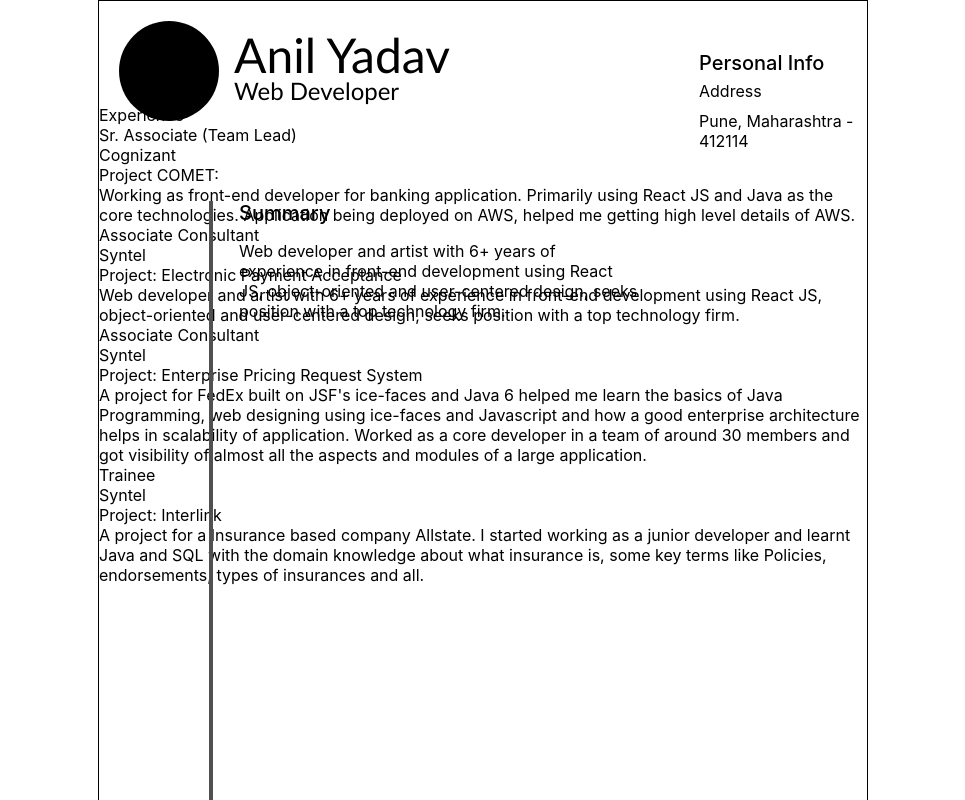
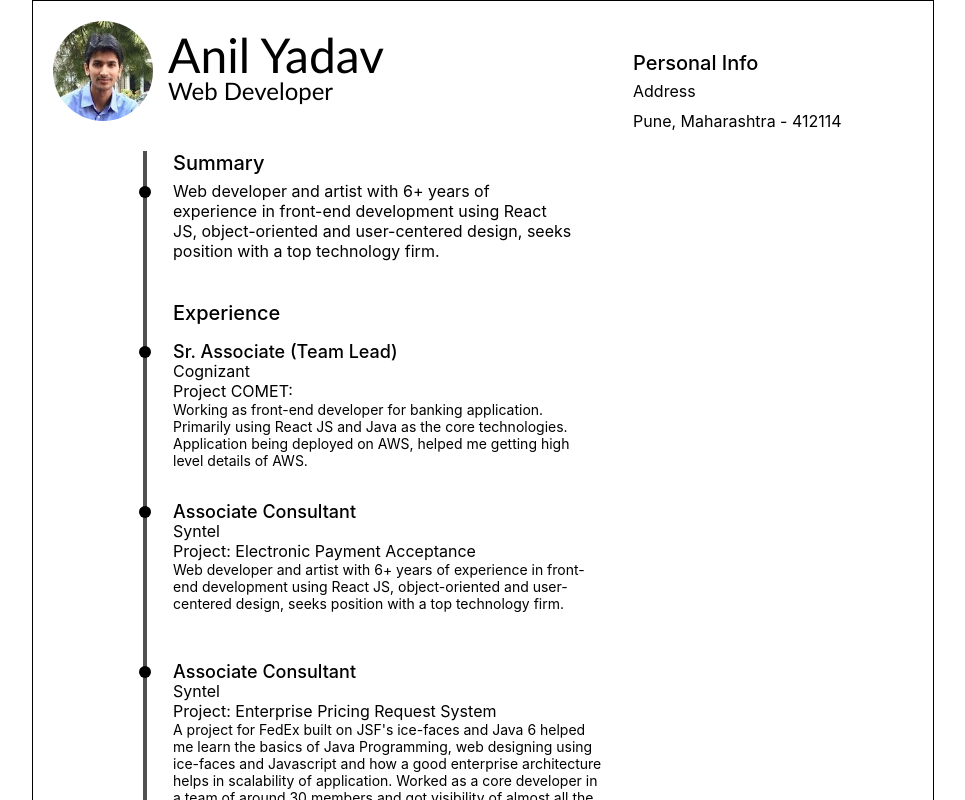
Before and after one commit to anilyadav0489/aboutMe, a React (Create React App) app: page / in a window 1280 px wide. Shown: the top 800 px of the page, without its empty margins (157-1122 px from the left). Built offline with nearby package versions, Linux system fonts and the light colour scheme.

Commit message:
added image

```diff
--- a/package.json
+++ b/package.json
@@ -3,6 +3,7 @@
   "version": "0.1.0",
   "private": true,
   "dependencies": {
+    "node-sass": "^4.11.0",
     "react": "^16.8.2",
     "react-dom": "^16.8.2",
     "react-scripts": "2.1.5"
--- a/src/App.css
+++ /dev/null
@@ -1,88 +0,0 @@
-.App {
-  display: flex;
-  justify-content: center;
-}
-
-.page{
-  position: relative;
-  width: 768px;
-  height: 900px;
-  border: 1px solid black;
-
-}
-
-.my-picture {
-  width: 100px;
-  height: 100px;
-  border-radius: 50%;
-  background: black;
-  position: relative;
-  left: 20px;
-  top: 20px;
-  display: inline-block;
-}
-
-.name-title {
-  display: inline-block;
-  position: absolute;
-  font-family: "Calibri";
-  font-weight: 500;
-  font-style: normal;
-  font-size: 3rem;
-  left: 135px;
-  top: 25px;
-}
-
-.work-title {
-  display: inline-block;
-  position: absolute;
-  font-family: "Calibri";
-  font-weight: 500;
-  font-style: normal;
-  font-size: 1.5rem;
-  left: 135px;
-  top: 75px;
-}
-
-.vertical-timeline {
-  position: absolute;
-  width: 0px;
-  height: 600px;
-  border: 2px solid rgb(80,80,80);
-  left: 110px;
-  top: 200px;
-}
-
-.summary-title {
-  position: absolute;
-  left: 140px;
-  top: 200px;
-  font-size: 20px;
-  font-weight: 500;
-}
-
-.summary {
-  position: absolute;
-  left: 140px;
-  top: 240px;
-  width: 400px;
-}
-
-.personal-info-title {
-  position: absolute;
-  left: 600px;
-  top: 50px;
-  font-size: 20px;
-  font-weight: 500;
-}
-
-.address-title {
-  position: absolute;
-  left: 600px;
-  top: 80px;
-}
-.address {
-  position: absolute;
-  left: 600px;
-  top: 110px;
-}
--- a/src/App.js
+++ b/src/App.js
@@ -1,6 +1,6 @@
 import React, { Component } from 'react';
 import Page from './Page';
-import './App.css';
+import './App.scss';
 
 class App extends Component {
   render() {
--- /dev/null
+++ b/src/App.scss
@@ -0,0 +1,235 @@
+$page-height: 1400px;
+$page-width: 900px;
+$summary-start:150px;
+$experience-1-start:340px;
+$experience-2-start:500px;
+$experience-3-start:660px;
+$experience-4-start:890px;
+$font-size-project-detail: 14px;
+
+
+.App {
+  display: flex;
+  justify-content: center;
+}
+
+.page{
+  position: relative;
+  width: $page-width;
+  height: $page-height;
+  border: 1px solid black;
+
+}
+
+.my-picture {
+  width: 100px;
+  height: 100px;
+  border-radius: 50%;
+  background: black;
+  position: relative;
+  left: 20px;
+  top: 20px;
+  display: inline-block;
+}
+
+.name-title {
+  display: inline-block;
+  position: absolute;
+  font-family: "Calibri";
+  font-weight: 500;
+  font-style: normal;
+  font-size: 3rem;
+  left: 135px;
+  top: 25px;
+}
+
+.work-title {
+  display: inline-block;
+  position: absolute;
+  font-family: "Calibri";
+  font-weight: 500;
+  font-style: normal;
+  font-size: 1.5rem;
+  left: 135px;
+  top: 75px;
+}
+
+.vertical-timeline {
+  position: absolute;
+  width: 0px;
+  height: 1100px;
+  border: 2px solid rgb(80,80,80);
+  left: 110px;
+  top: 150px;
+}
+
+.summary-title {
+  position: absolute;
+  left: 140px;
+  top: $summary-start;
+  font-size: 20px;
+  font-weight: 500;
+}
+
+.bullet {
+  position: absolute;
+  left: 106px;
+  width: 12px;
+  height: 12px;
+  border-radius: 50%;
+  background: black;
+}
+
+.bullet-summary{
+  @extend .bullet;
+  top: $summary-start + 35px;
+}
+.bullet-experience-1{
+  @extend .bullet;
+  top: $experience-1-start + 5px;
+}
+.bullet-experience-2{
+  @extend .bullet;
+  top: $experience-2-start + 5px;
+}
+.bullet-experience-3{
+  @extend .bullet;
+  top: $experience-3-start + 5px;
+}
+.bullet-experience-4{
+  @extend .bullet;
+  top: $experience-4-start + 5px;
+}
+
+.summary {
+  position: absolute;
+  left: 140px;
+  top: $summary-start + 30px;
+  width: 400px;
+}
+
+.personal-info-title {
+  position: absolute;
+  left: 600px;
+  top: 50px;
+  font-size: 20px;
+  font-weight: 500;
+}
+
+.address-title {
+  position: absolute;
+  left: 600px;
+  top: 80px;
+}
+.address {
+  position: absolute;
+  left: 600px;
+  top: 110px;
+}
+
+.experience-title-main{
+  position: absolute;
+  left: 140px;
+  top: 300px;
+  font-size: 20px;
+  font-weight: 500;
+}
+
+.designation-title {
+  position: absolute;
+  left: 140px;
+  font-size: 18px;
+  font-weight: 500;
+}
+.company-title {
+  position: absolute;
+  left: 140px;
+  font-size: 16px;
+  font-weight: 400;
+}
+.project-title {
+  position: absolute;
+  left: 140px;
+  font-size: 16px;
+  font-weight: 400;
+}
+
+.project-detail{
+  position: absolute;
+  left: 140px;
+  width: 430px;
+  font-size: $font-size-project-detail;
+}
+
+.designation-1-title{
+  @extend .designation-title;
+  top: $experience-1-start;
+
+}
+.company-1-title {
+  @extend .company-title;
+  top: $experience-1-start + 20px;
+}
+.project-1-title {
+  @extend .project-title;
+  top: $experience-1-start + 40px;
+}
+
+.project-1-detail{
+  @extend .project-detail;
+  top: $experience-1-start + 60px;
+}
+
+.designation-2-title{
+  @extend .designation-title;
+  top: $experience-2-start;
+}
+.company-2-title {
+  @extend .company-title;
+  top: $experience-2-start + 20px;
+}
+.project-2-title {
+  @extend .project-title;
+  top: $experience-2-start + 40px;
+}
+
+.project-2-detail{
+  @extend .project-detail;
+  top: $experience-2-start + 60px;
+}
+
+.designation-3-title{
+  @extend .designation-title;
+  top: $experience-3-start;
+}
+.company-3-title {
+  @extend .company-title;
+  top: $experience-3-start + 20px;
+}
+.project-3-title {
+  @extend .project-title;
+  top: $experience-3-start + 40px;
+}
+
+.project-3-detail{
+  @extend .project-detail;
+  top: $experience-3-start + 60px;
+}
+
+.designation-4-title{
+  @extend .designation-title;
+  top: $experience-4-start;
+}
+.company-4-title {
+  @extend .company-title;
+  top: $experience-4-start + 20px;
+}
+.project-4-title {
+  @extend .project-title;
+  top: $experience-4-start + 40px;
+}
+
+.project-4-detail{
+  @extend .project-detail;
+  top: $experience-4-start + 60px;
+}
--- a/src/Page.js
+++ b/src/Page.js
@@ -1,10 +1,13 @@
 import React, {Component} from 'react';
+import anilImage from './anilImage.jpg';
 
 class Page extends Component {
     render() {
         return (
             <div className="page">
-                <div className="my-picture"></div>
+                <div>
+                    <img src={anilImage} className="my-picture" alt="ay"></img>
+                </div>
                 <div className="name-title">Anil Yadav</div>
                 <div className="work-title">Web Developer</div>
                 <div className="vertical-timeline"></div>
@@ -33,6 +36,11 @@ class Page extends Component {
                 <div className="address">Pune, Maharashtra - 412114</div>
                 <div className="skills-title"></div>
                 <div className="skills"></div>
+                <div className="bullet-summary"></div>
+                <div className="bullet-experience-1"></div>
+                <div className="bullet-experience-2"></div>
+                <div className="bullet-experience-3"></div>
+                <div className="bullet-experience-4"></div>
 
             </div>
         );
```
Also changed, not shown: src/anilImage.jpg (added), 1 other file (tests, documents, lock files or other folders).
